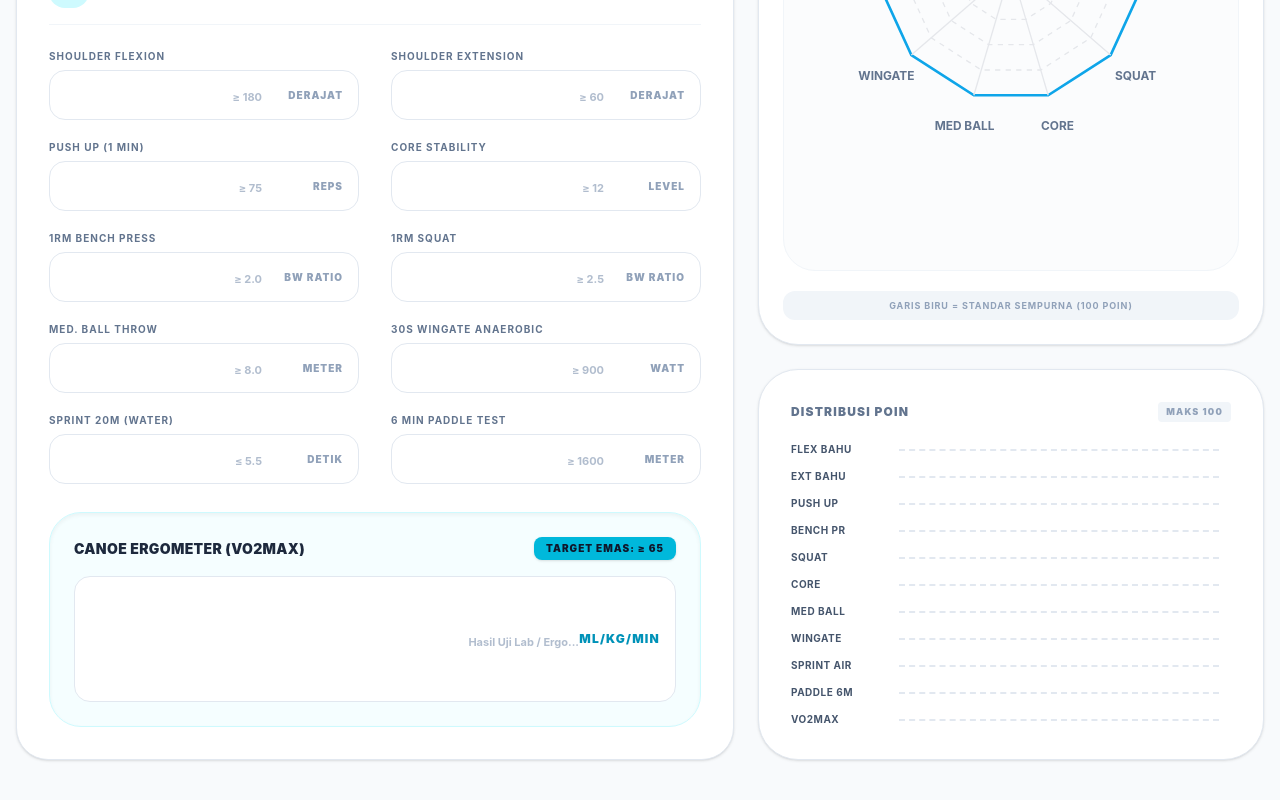
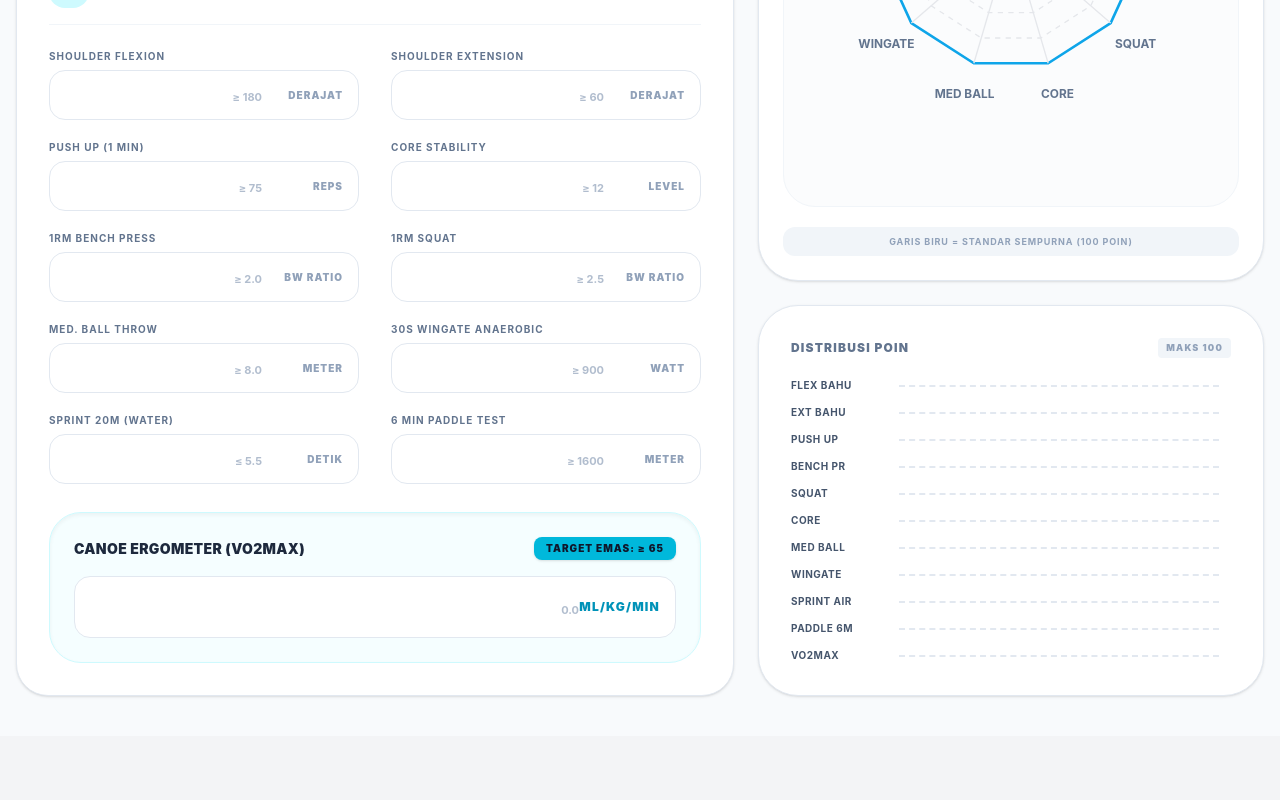
Before and after one commit to fiqhipondaa9/kalkulator-fisik-dayung, a React (Vite) app: page / in a window 1280 px wide. Shown: the part 935-1735 px from the top of the page. After the commit the page ends 1671 px from the top, so only its background shows below. Built offline with nearby package versions, Linux system fonts and the light colour scheme.

Commit message:
OK LABEL

```diff
--- a/src/App.jsx
+++ b/src/App.jsx
@@ -442,7 +442,7 @@ export default function App() {
                    </span>
                  </div>
                  <div className="relative">
-                   <input type="number" step="0.1" value={identity.subCabor === 'Canoeing' ? tests.ergoVO2 : tests.rowingVO2} onChange={e => setTests({...tests, [identity.subCabor === 'Canoeing' ? 'ergoVO2' : 'rowingVO2']: e.target.value})} className={`${testInputClass} bg-white border-cyan-200 py-12 text-xl`} placeholder="Hasil Uji Lab / Ergo..." />
+                   <input type="number" step="0.1" value={identity.subCabor === 'Canoeing' ? tests.ergoVO2 : tests.rowingVO2} onChange={e => setTests({...tests, [identity.subCabor === 'Canoeing' ? 'ergoVO2' : 'rowingVO2']: e.target.value})} className={`${testInputClass} bg-white border-cyan-200 py-4 text-xl`} placeholder="0.0" />
                    <span className="absolute right-4 top-1/2 -translate-y-1/2 text-xs font-black text-cyan-600 uppercase tracking-widest">mL/Kg/Min</span>
                  </div>
                </div>
```
